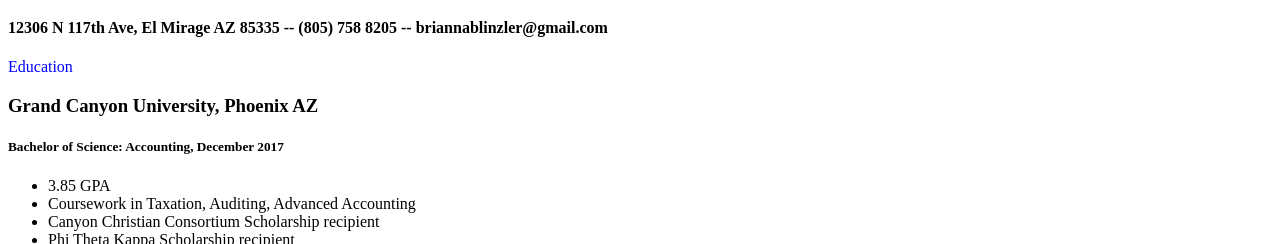
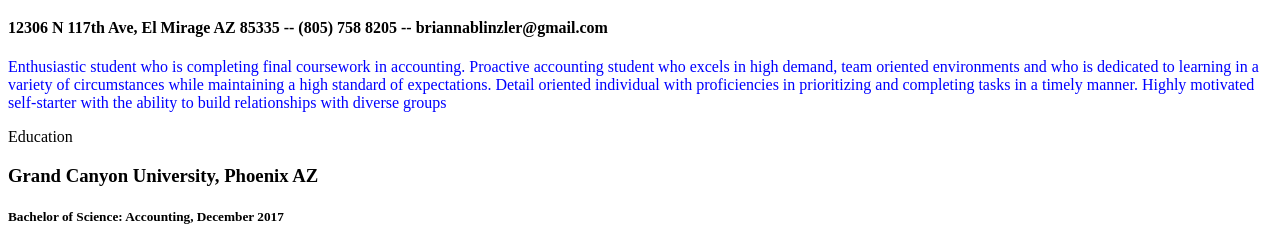
Before and after one commit to briannablinzler/briannablinzler.github.io, a plain HTML site: page index.html in a window 1280 px wide. Shown: the part 61-305 px from the top of the page. Drawn offline with Linux system fonts and the light colour scheme.

Commit message:
Update index.html

```diff
--- a/index.html
+++ b/index.html
@@ -8,7 +8,7 @@
     <header>
     <h1 class="page-title">Brianna Leigh Blinzler</h1>
     <h4>12306 N 117th Ave, El Mirage AZ 85335 -- (805) 758 8205 -- briannablinzler@gmail.com</h4>
-    <p class="page-description>Enthusiastic student who is completing final coursework in accounting. Proactive accounting student who excels in high demand, team oriented environments and who is dedicated to learning in a variety of circumstances while maintaining a high standard of expectations. Detail oriented individual with proficiencies in prioritizing and completing tasks in a timely manner. Highly motivated self-starter with the ability to build relationships with diverse groups</p>
+    <p class="page-description">Enthusiastic student who is completing final coursework in accounting. Proactive accounting student who excels in high demand, team oriented environments and who is dedicated to learning in a variety of circumstances while maintaining a high standard of expectations. Detail oriented individual with proficiencies in prioritizing and completing tasks in a timely manner. Highly motivated self-starter with the ability to build relationships with diverse groups</p>
     </header>
 
     <div class="main"
```
